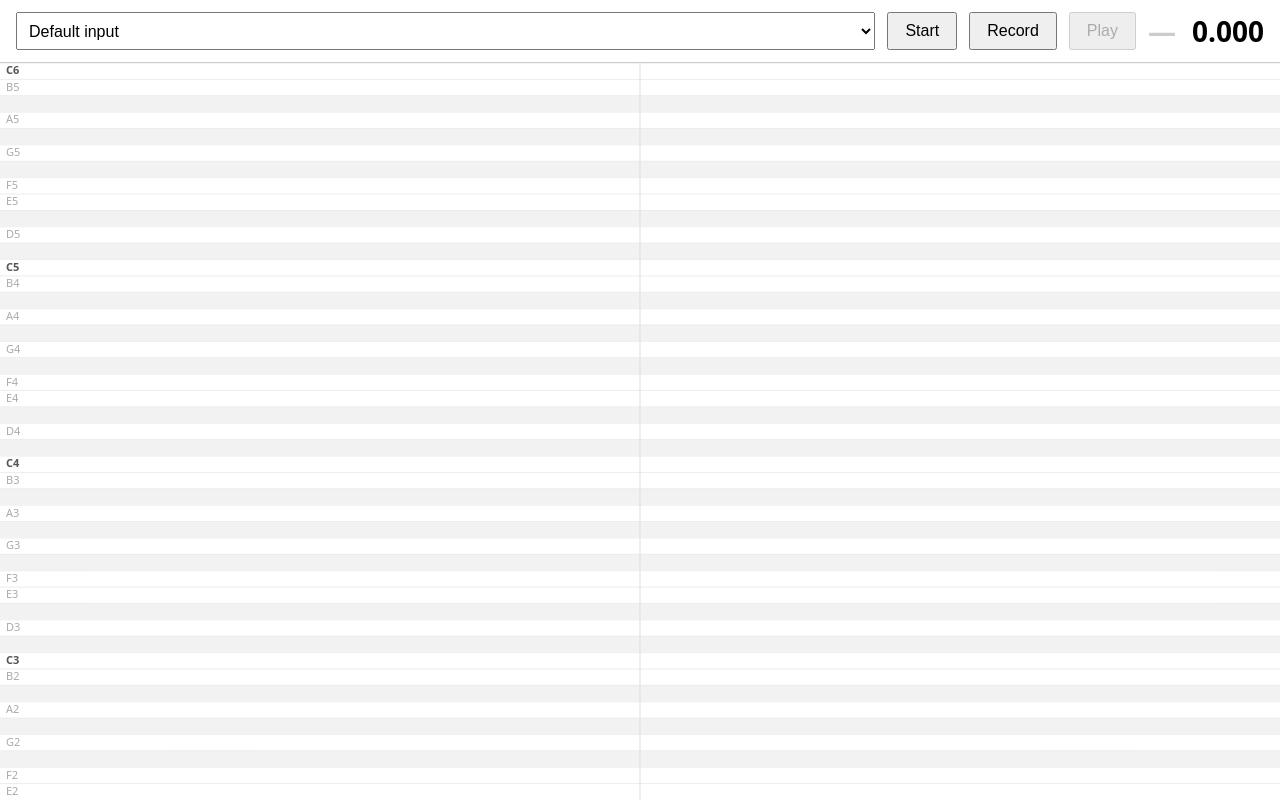
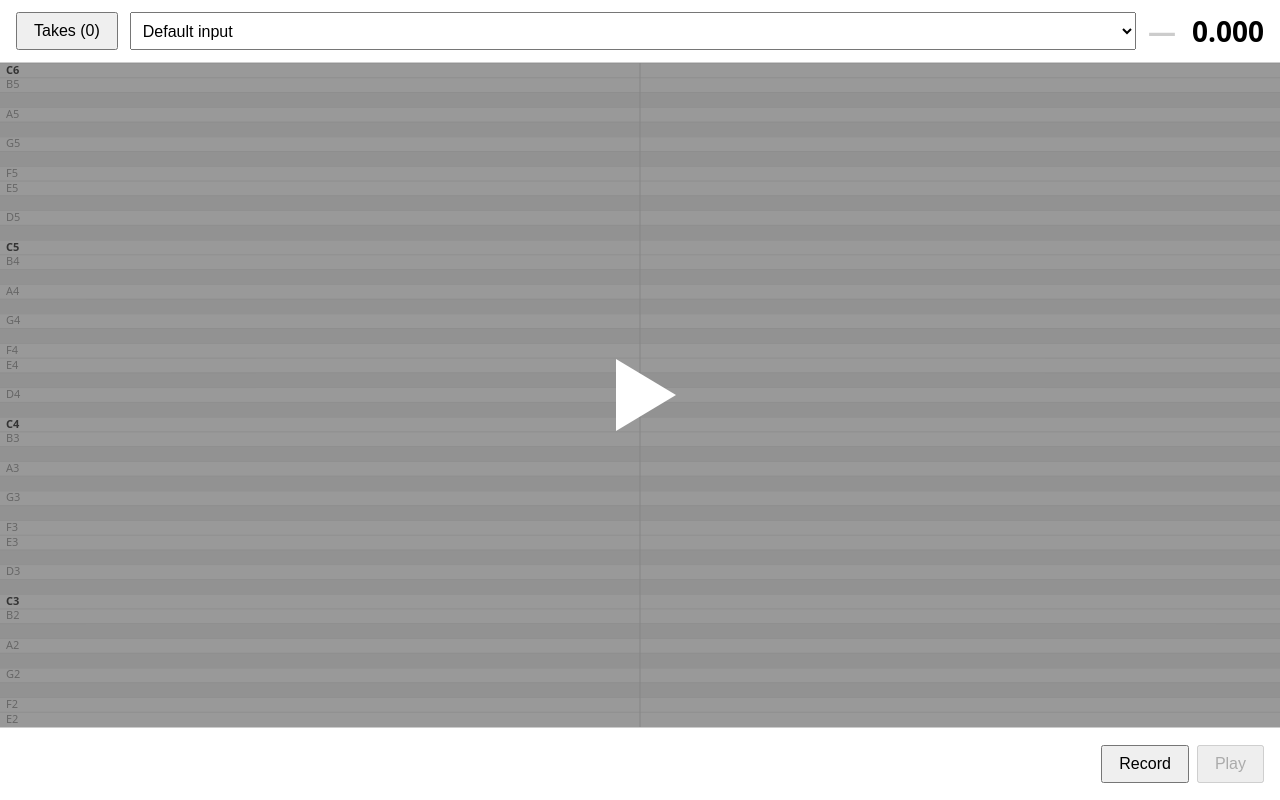
Before and after one commit to 1001harps/vox, a React (Vite) app: page / in a window 1280 px wide. Built offline with nearby package versions, Linux system fonts and the light colour scheme.

Commit message:
better recording and playback transport

```diff
--- a/src/App.tsx
+++ b/src/App.tsx
@@ -101,13 +101,68 @@ function isBlackKey(midi: number): boolean {
 // capture, playing = playing back a recorded clip.
 type Status = 'idle' | 'monitoring' | 'recording' | 'playing'
 
+// A saved take. In-memory only for now -- lost on refresh.
+type Recording = {
+  id: string
+  createdAt: number // ms epoch, captured when recording started
+  durationMs: number
+  url: string // object URL for the captured blob
+}
+
+// Which screen is showing.
+type View = 'graph' | 'list'
+
+function formatTimestamp(ms: number): string {
+  return new Date(ms).toLocaleString(undefined, {
+    month: 'short',
+    day: 'numeric',
+    hour: 'numeric',
+    minute: '2-digit',
+  })
+}
+
+function formatDuration(ms: number): string {
+  const total = Math.round(ms / 1000)
+  const m = Math.floor(total / 60)
+  const s = total % 60
+  return `${m}:${s.toString().padStart(2, '0')}`
+}
+
+const WAVEFORM_BARS = 200
+
+async function computeWaveformPeaks(url: string): Promise<Float32Array> {
+  const response = await fetch(url)
+  const arrayBuffer = await response.arrayBuffer()
+  const audioContext = new OfflineAudioContext(1, 1, 44100)
+  const audioBuffer = await audioContext.decodeAudioData(arrayBuffer)
+  const channelData = audioBuffer.getChannelData(0)
+  const samplesPerBar = Math.floor(channelData.length / WAVEFORM_BARS)
+  const peaks = new Float32Array(WAVEFORM_BARS)
+  for (let bar = 0; bar < WAVEFORM_BARS; bar++) {
+    let max = 0
+    const start = bar * samplesPerBar
+    const end = Math.min(start + samplesPerBar, channelData.length)
+    for (let i = start; i < end; i++) {
+      const abs = Math.abs(channelData[i])
+      if (abs > max) max = abs
+    }
+    peaks[bar] = max
+  }
+  return peaks
+}
+
 function App() {
   const [devices, setDevices] = useState<MediaDeviceInfo[]>([])
   const [deviceId, setDeviceId] = useState<string>('')
   const [status, setStatus] = useState<Status>('idle')
-  const [hasRecording, setHasRecording] = useState(false)
+  const [recordings, setRecordings] = useState<Recording[]>([])
+  const [view, setView] = useState<View>('graph')
   const [volume, setVolume] = useState(0)
   const [pitch, setPitch] = useState(-1)
+  const [hasInteracted, setHasInteracted] = useState(false)
+  const [selectedRecording, setSelectedRecording] = useState<Recording | null>(null)
+  const [waveformPeaks, setWaveformPeaks] = useState<Float32Array | null>(null)
+  const [isPaused, setIsPaused] = useState(false)
 
   const audioContextRef = useRef<AudioContext | null>(null)
   const streamRef = useRef<MediaStream | null>(null)
@@ -116,10 +171,14 @@ function App() {
   const graphRef = useRef<HTMLDivElement | null>(null)
   const historyRef = useRef<Sample[]>([])
 
-  // Recording capture + the resulting playable clip.
+  // Recording capture + playback element.
   const mediaRecorderRef = useRef<MediaRecorder | null>(null)
   const audioElRef = useRef<HTMLAudioElement | null>(null)
-  const objectUrlRef = useRef<string | null>(null)
+  const recordStartRef = useRef<number>(0) // ms epoch when capture started
+  const waveformCanvasRef = useRef<HTMLCanvasElement | null>(null)
+  const peaksRef = useRef<Float32Array | null>(null)
+  const playheadRef = useRef<number>(0)
+  const waveformRafRef = useRef<number | null>(null)
 
   // Match the canvas backing store to its CSS size (and DPR) so it stays crisp.
   const sizeCanvas = useCallback(() => {
@@ -236,6 +295,46 @@ function App() {
     ro.observe(container)
     return () => ro.disconnect()
   }, [sizeCanvas, renderGraph])
+
+  const renderWaveform = useCallback(() => {
+    const canvas = waveformCanvasRef.current
+    if (!canvas) return
+    const ctx = canvas.getContext('2d')
+    if (!ctx) return
+    const dpr = window.devicePixelRatio || 1
+    const width = canvas.width / dpr
+    const height = canvas.height / dpr
+    ctx.clearRect(0, 0, width, height)
+    const peaks = peaksRef.current
+    if (!peaks || peaks.length === 0) return
+    const barWidth = width / peaks.length
+    const midY = height / 2
+    const progress = playheadRef.current
+    for (let i = 0; i < peaks.length; i++) {
+      const barHeight = peaks[i] * height
+      const x = i * barWidth
+      ctx.fillStyle = i / peaks.length <= progress ? '#333' : '#ccc'
+      ctx.fillRect(x, midY - barHeight / 2, barWidth - 1, barHeight)
+    }
+  }, [])
+
+  useEffect(() => {
+    const canvas = waveformCanvasRef.current
+    if (!canvas) return
+    const dpr = window.devicePixelRatio || 1
+    canvas.width = canvas.clientWidth * dpr
+    canvas.height = canvas.clientHeight * dpr
+    canvas.getContext('2d')?.setTransform(dpr, 0, 0, dpr, 0, 0)
+    renderWaveform()
+  }, [renderWaveform, waveformPeaks])
+
+  async function selectRecording(rec: Recording) {
+    setSelectedRecording(rec)
+    const peaks = await computeWaveformPeaks(rec.url)
+    peaksRef.current = peaks
+    setWaveformPeaks(peaks)
+    playheadRef.current = 0
+  }
 
   // Populate the device list. Labels only appear once we have mic permission,
   // so refresh again after the stream starts.
@@ -406,31 +505,36 @@ function App() {
   }
 
   async function startMonitor() {
+    setHasInteracted(true)
     await openMic()
     setStatus('monitoring')
   }
 
-  function stopMonitor() {
-    teardown()
-    setStatus('idle')
-  }
-
   async function startRecording() {
+    setHasInteracted(true)
     // Record straight from idle by opening the mic first; if we're already
     // monitoring, just attach the recorder to the live stream.
     if (!streamRef.current) await openMic()
 
     const recorder = new MediaRecorder(streamRef.current!)
     mediaRecorderRef.current = recorder
+    const startedAt = Date.now()
+    recordStartRef.current = startedAt
     const chunks: Blob[] = []
     recorder.ondataavailable = (e) => {
       if (e.data.size) chunks.push(e.data)
     }
     recorder.onstop = () => {
       const blob = new Blob(chunks, { type: recorder.mimeType || 'audio/webm' })
-      if (objectUrlRef.current) URL.revokeObjectURL(objectUrlRef.current)
-      objectUrlRef.current = URL.createObjectURL(blob)
-      setHasRecording(true)
+      const recording: Recording = {
+        id: crypto.randomUUID(),
+        createdAt: startedAt,
+        durationMs: Date.now() - startedAt,
+        url: URL.createObjectURL(blob),
+      }
+      // Newest first.
+      setRecordings((prev) => [recording, ...prev])
+      selectRecording(recording)
     }
     recorder.start()
     setStatus('recording')
@@ -443,13 +547,9 @@ function App() {
     setStatus('monitoring')
   }
 
-  async function startPlayback() {
+  async function startPlayback(url: string) {
     // Playback drives its own audio graph, so release the mic first.
     teardown()
-
-
-    const url = objectUrlRef.current
-    if (!url) return
 
     const audio = new Audio(url)
     audioElRef.current = audio
@@ -467,28 +567,81 @@ function App() {
 
     audio.onended = () => stopPlayback()
 
+    const updatePlayhead = () => {
+      if (audio.duration && selectedRecording) {
+        playheadRef.current = audio.currentTime / audio.duration
+        renderWaveform()
+      }
+      if (!isPaused) {
+        waveformRafRef.current = requestAnimationFrame(updatePlayhead)
+      }
+    }
+
     runAnalysis(analyser, audioContext.sampleRate)
     await audio.play()
     setStatus('playing')
+    setIsPaused(false)
+    updatePlayhead()
+  }
+
+  function pausePlayback() {
+    audioElRef.current?.pause()
+    setIsPaused(true)
+    if (waveformRafRef.current !== null) {
+      cancelAnimationFrame(waveformRafRef.current)
+      waveformRafRef.current = null
+    }
+  }
+
+  async function resumePlayback() {
+    if (audioElRef.current) {
+      await audioElRef.current.play()
+      setIsPaused(false)
+      const audio = audioElRef.current
+      const updatePlayhead = () => {
+        if (audio.duration && selectedRecording) {
+          playheadRef.current = audio.currentTime / audio.duration
+          renderWaveform()
+        }
+        if (!isPaused) {
+          waveformRafRef.current = requestAnimationFrame(updatePlayhead)
+        }
+      }
+      updatePlayhead()
+    }
   }
 
   function stopPlayback() {
     teardown()
+    if (waveformRafRef.current !== null) {
+      cancelAnimationFrame(waveformRafRef.current)
+      waveformRafRef.current = null
+    }
     setStatus('idle')
+    setIsPaused(false)
+    playheadRef.current = 0
+    renderWaveform()
   }
 
-  // Clean up on unmount.
-  useEffect(() => {
-    return () => {
-      if (objectUrlRef.current) URL.revokeObjectURL(objectUrlRef.current)
-      teardown()
-    }
-  }, [teardown])
+  // Clean up the audio graph on unmount. (Recording object URLs live for the
+  // session; the browser frees them when the page closes.)
+  useEffect(() => teardown, [teardown])
+
+  // Play a take and switch to the graph so its pitch contour is visible.
+  function playRecording(rec: Recording) {
+    setView('graph')
+    selectRecording(rec)
+    startPlayback(rec.url)
+  }
 
   return (
     <div className="app">
     <nav className="nav">
       <div className="nav-controls">
+        <button onClick={() => setView(view === 'graph' ? 'list' : 'graph')}>
+          {view === 'graph' ? `Takes (${recordings.length})` : 'Graph'}
+        </button>
+
         <select
           value={deviceId}
           onChange={(e) => setDeviceId(e.target.value)}
@@ -501,35 +654,6 @@ function App() {
             </option>
           ))}
         </select>
-
-        {status === 'monitoring' || status === 'recording' ? (
-          <button onClick={stopMonitor} disabled={status === 'recording'}>
-            Stop
-          </button>
-        ) : (
-          <button onClick={startMonitor} disabled={status === 'playing'}>
-            Start
-          </button>
-        )}
-
-        {status === 'recording' ? (
-          <button onClick={stopRecording}>Stop rec</button>
-        ) : (
-          <button onClick={startRecording} disabled={status === 'playing'}>
-            Record
-          </button>
-        )}
-
-        {status === 'playing' ? (
-          <button onClick={stopPlayback}>Stop</button>
-        ) : (
-          <button
-            onClick={startPlayback}
-            disabled={status === 'recording' || !hasRecording}
-          >
-            Play
-          </button>
-        )}
       </div>
 
       <div className="nav-readouts">
@@ -555,8 +679,84 @@ function App() {
       </div>
     </nav>
 
-      <div className="graph" ref={graphRef}>
+      {/* Graph stays mounted (display toggle) so the canvas keeps its size and
+          the live loop never draws to a torn-down canvas. */}
+      <div
+        className="graph"
+        ref={graphRef}
+        style={{ display: view === 'graph' ? undefined : 'none' }}
+      >
         <canvas ref={canvasRef} />
+        {!hasInteracted && status === 'idle' && (
+          <button className="graph-overlay" onClick={startMonitor}>
+            <svg viewBox="0 0 100 100" className="graph-overlay-icon">
+              <polygon points="30,20 30,80 80,50" fill="currentColor" />
+            </svg>
+          </button>
+        )}
+      </div>
+
+      {view === 'list' && (
+        <div className="list">
+          {recordings.length === 0 ? (
+            <div className="list-empty">No takes yet. Hit Record to capture one.</div>
+          ) : (
+            recordings.map((rec) => (
+              <button
+                key={rec.id}
+                className="list-row"
+                onClick={() => playRecording(rec)}
+              >
+                <span className="list-time">{formatTimestamp(rec.createdAt)}</span>
+                <span className="list-dur">{formatDuration(rec.durationMs)}</span>
+              </button>
+            ))
+          )}
+        </div>
+      )}
+
+      <div className="transport">
+        <button
+          className="transport-waveform-btn"
+          onClick={(e) => {
+            const rect = e.currentTarget.getBoundingClientRect()
+            const x = e.clientX - rect.left
+            const progress = x / rect.width
+            if (audioElRef.current && selectedRecording) {
+              audioElRef.current.currentTime = progress * audioElRef.current.duration
+              playheadRef.current = progress
+              renderWaveform()
+            }
+          }}
+        >
+          <canvas ref={waveformCanvasRef} />
+        </button>
+        <div className="transport-controls">
+          {status === 'recording' ? (
+            <button onClick={stopRecording}>Stop rec</button>
+          ) : (
+            <button onClick={startRecording} disabled={status === 'playing'}>
+              Record
+            </button>
+          )}
+
+          {status === 'playing' && !isPaused ? (
+            <button onClick={pausePlayback}>Pause</button>
+          ) : status === 'playing' && isPaused ? (
+            <button onClick={resumePlayback}>Resume</button>
+          ) : (
+            <button
+              onClick={() => selectedRecording && playRecording(selectedRecording)}
+              disabled={status === 'recording' || !selectedRecording}
+            >
+              Play
+            </button>
+          )}
+
+          {status === 'playing' && (
+            <button onClick={stopPlayback}>Stop</button>
+          )}
+        </div>
       </div>
     </div>
   )
--- a/src/index.css
+++ b/src/index.css
@@ -28,12 +28,30 @@ body {
 .graph {
   flex: 1 1 auto;
   min-height: 0;
+  position: relative;
 }
 
 .graph canvas {
   display: block;
   width: 100%;
   height: 100%;
+}
+
+.graph-overlay {
+  position: absolute;
+  inset: 0;
+  display: flex;
+  align-items: center;
+  justify-content: center;
+  background: rgba(0, 0, 0, 0.4);
+  border: none;
+  cursor: pointer;
+  color: #fff;
+}
+
+.graph-overlay-icon {
+  width: 120px;
+  height: 120px;
 }
 
 /* Controls group grows to fill the row; the select shrinks within it. */
@@ -55,6 +73,47 @@ body {
   flex: 0 0 auto;
   font-size: 16px;
   padding: 8px 16px;
+}
+
+/* Takes list: scrolls within the area below the nav. */
+.list {
+  flex: 1 1 auto;
+  min-height: 0;
+  overflow-y: auto;
+}
+
+.list-empty {
+  padding: 24px 16px;
+  color: #888;
+}
+
+.list-row {
+  display: flex;
+  align-items: baseline;
+  justify-content: space-between;
+  width: 100%;
+  box-sizing: border-box;
+  padding: 16px;
+  border: none;
+  border-bottom: 1px solid #eee;
+  background: none;
+  font: inherit;
+  text-align: left;
+  cursor: pointer;
+}
+
+.list-row:active {
+  background: #f2f2f2;
+}
+
+.list-time {
+  font-size: 16px;
+}
+
+.list-dur {
+  font-size: 14px;
+  color: #888;
+  font-variant-numeric: tabular-nums;
 }
 
 /* Readouts stay together as one unit, pushed to the right on wide screens. */
@@ -81,3 +140,40 @@ body {
     justify-content: space-between;
   }
 }
+
+.transport {
+  flex: 0 0 auto;
+  display: flex;
+  align-items: center;
+  gap: 12px;
+  padding: 12px 16px;
+  border-top: 1px solid #ccc;
+  box-sizing: border-box;
+}
+
+.transport-waveform-btn {
+  flex: 1 1 auto;
+  height: 48px;
+  min-width: 0;
+  padding: 0;
+  border: none;
+  background: none;
+  cursor: pointer;
+}
+
+.transport-waveform-btn canvas {
+  display: block;
+  width: 100%;
+  height: 100%;
+}
+
+.transport-controls {
+  flex: 0 0 auto;
+  display: flex;
+  gap: 8px;
+}
+
+.transport button {
+  font-size: 16px;
+  padding: 8px 16px;
+}
```
